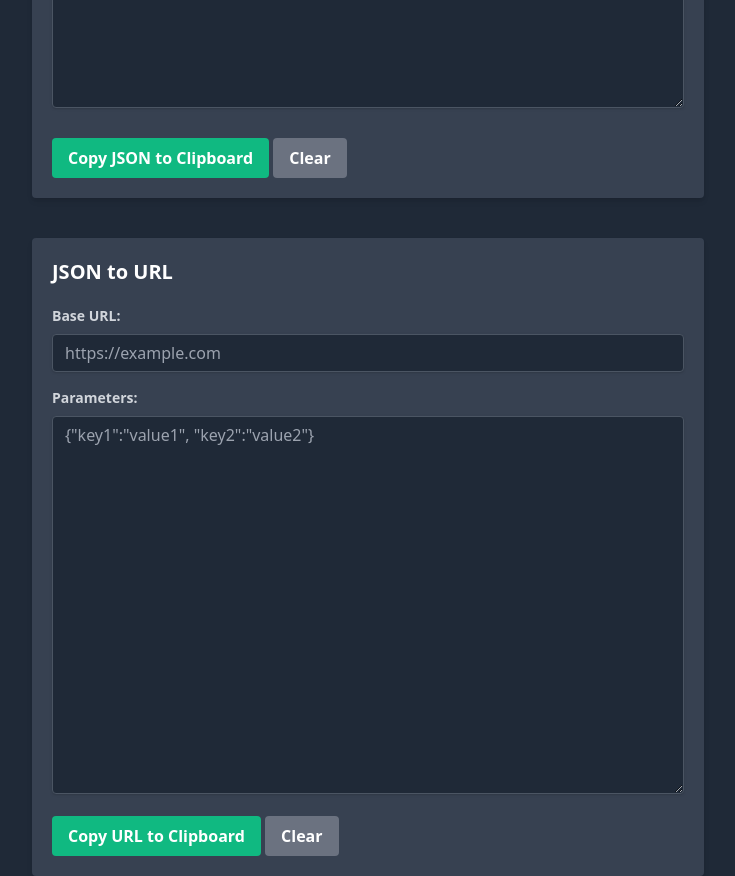
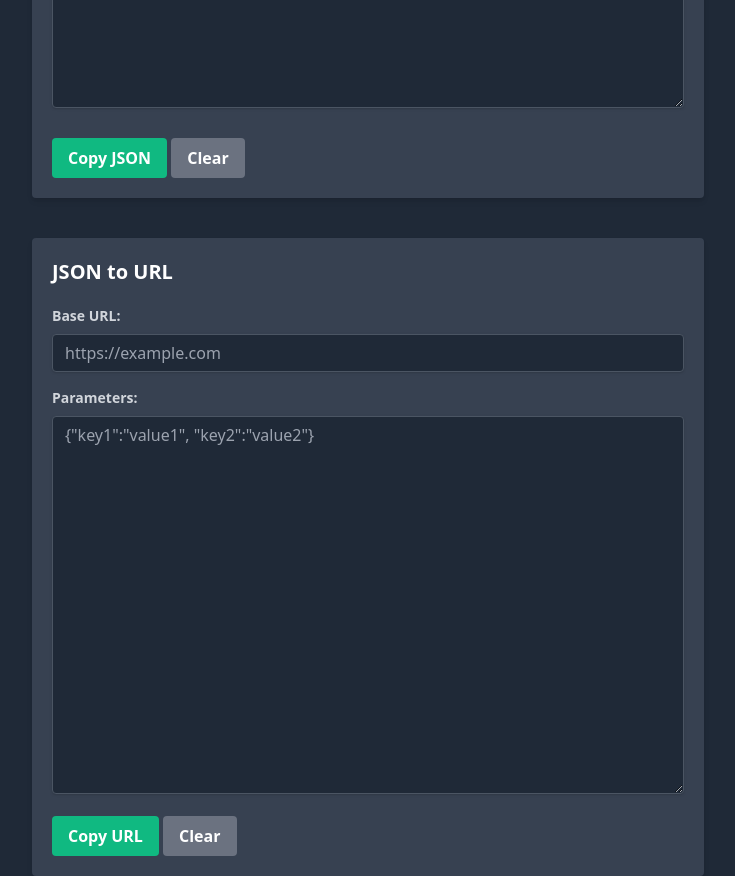
Before and after one commit to carloscolmenarez/url-to-json, a plain HTML site: page index.html in a window 1280 px wide. Shown: the part 460-1336 px from the top of the page, without its empty margins (272-1007 px from the left). Drawn offline with nearby package versions, Linux system fonts and the light colour scheme.

Commit message:
Buttons improvements

```diff
--- a/index.html
+++ b/index.html
@@ -3,7 +3,7 @@
 <head>
     <meta charset="UTF-8">
     <meta name="viewport" content="width=device-width, initial-scale=1.0">
-    <title> JSON to URL | URL to JSON </title>
+    <title> URL to JSON | JSON to URL</title>
     <script src="https://cdn.jsdelivr.net/npm/vue@2.6.14/dist/vue.js"></script>
     <link href="https://cdn.jsdelivr.net/npm/tailwindcss@2.2.19/dist/tailwind.min.css" rel="stylesheet">
 </head>
@@ -22,7 +22,7 @@
 			</div>
             <button @click="copyJsonToClipboard"
                     class="bg-green-500 hover:bg-green-700 text-white font-bold py-2 px-4 rounded focus:outline-none focus:shadow-outline">
-                Copy JSON to Clipboard {{ copyJsonCheck }}
+                Copy JSON {{ copyJsonCheck }}
             </button>
             <button @click="clearURLtoJSON"
                     class="bg-gray-500 hover:bg-gray-600 text-white font-bold py-2 px-4 rounded focus:outline-none focus:shadow-outline">
@@ -50,7 +50,7 @@
             </a>
 			<button @click="copyUrlToClipboard"
 					class="bg-green-500 hover:bg-green-700 text-white font-bold py-2 px-4 rounded focus:outline-none focus:shadow-outline" title="Copy generated URL to clipboard">
-                    Copy URL to Clipboard {{ copyUrlCheck }}
+                    Copy URL {{ copyUrlCheck }}
 			</button>
             <button @click="clearJSONtoURL"
                     class="bg-gray-500 hover:bg-gray-600 text-white font-bold py-2 px-4 rounded focus:outline-none focus:shadow-outline">
```
